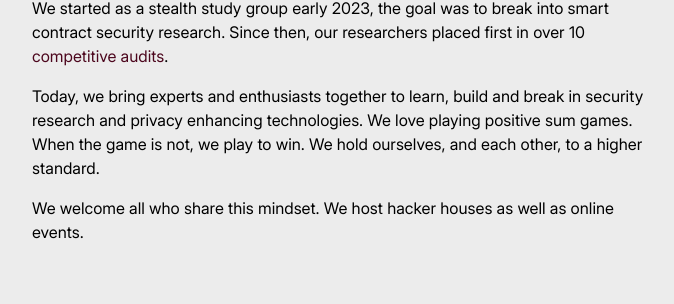
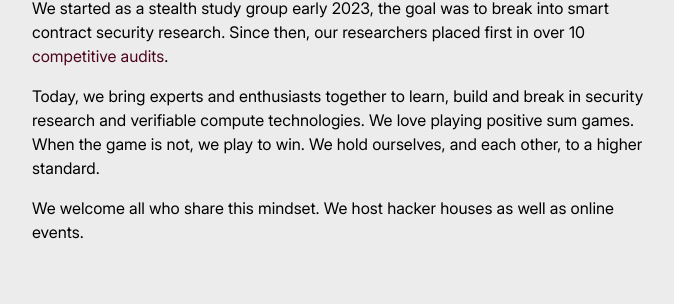
Before and after one commit to e11iptic/e11iptic.github.io, a Jekyll site: the page built from _posts/2025-11-02-Manifesto.md, in a window 1280 px wide. Shown: the part 695-999 px from the top of the page, without its empty margins (258-932 px from the left). Built offline with Jekyll 4.4.1, drawn with Linux system fonts in a browser that asks for light colours.

Commit message:
Update manifesto

```diff
--- a/_posts/2025-11-02-Manifesto.md
+++ b/_posts/2025-11-02-Manifesto.md
@@ -10,9 +10,6 @@
 
 We started as a stealth study group early 2023, the goal was to break into smart contract security research. Since then, our researchers placed first in over 10 [competitive audits](https://docs.codehawks.com/hawks-auditors/what-is-an-auditing-competition).
 
-Today, we bring experts and enthusiasts together to learn, build and break in security research and privacy enhancing technologies. We love playing positive sum games. When the game is not, we play to win. We hold ourselves, and each other, to a higher standard.
-
-
-
+Today, we bring experts and enthusiasts together to learn, build and break in security research and verifiable compute technologies. We love playing positive sum games. When the game is not, we play to win. We hold ourselves, and each other, to a higher standard.
 
 We welcome all who share this mindset. We host hacker houses as well as online events.
```
